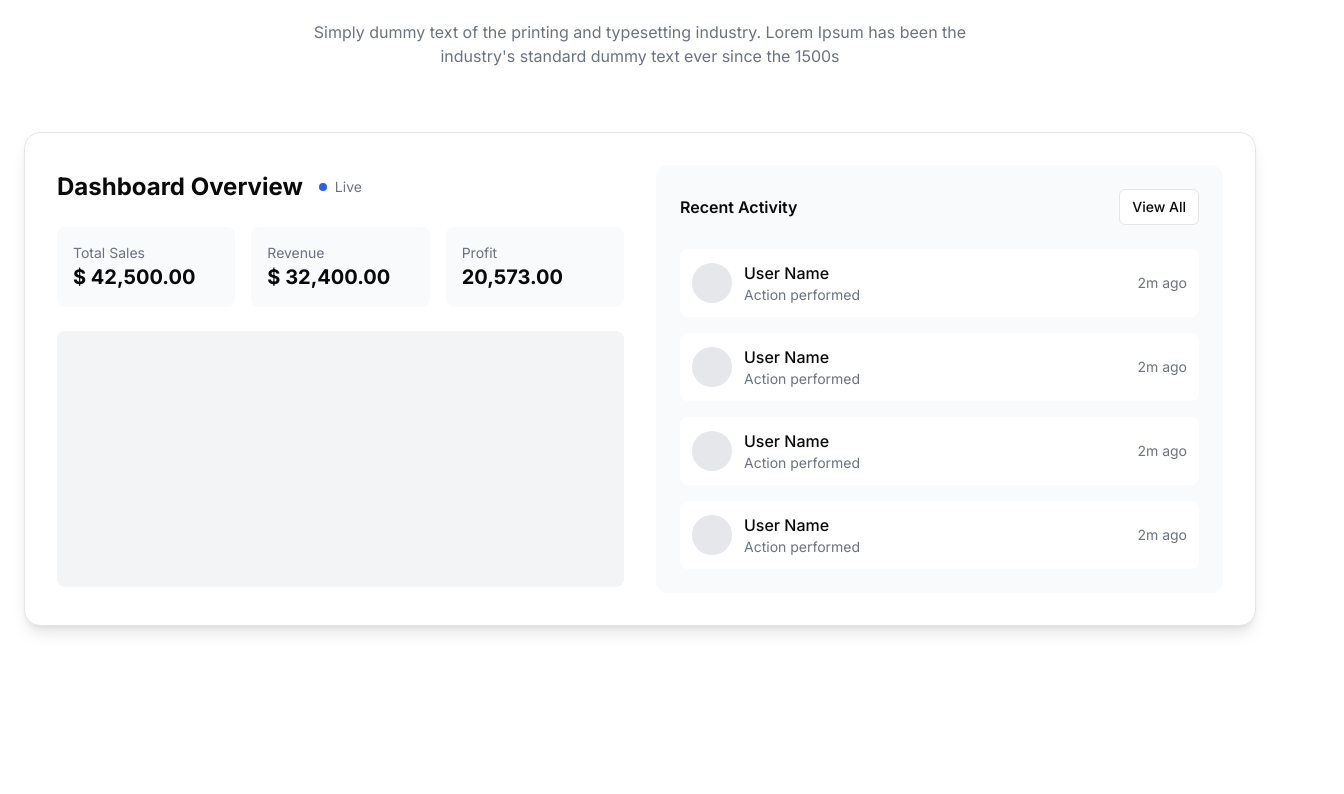
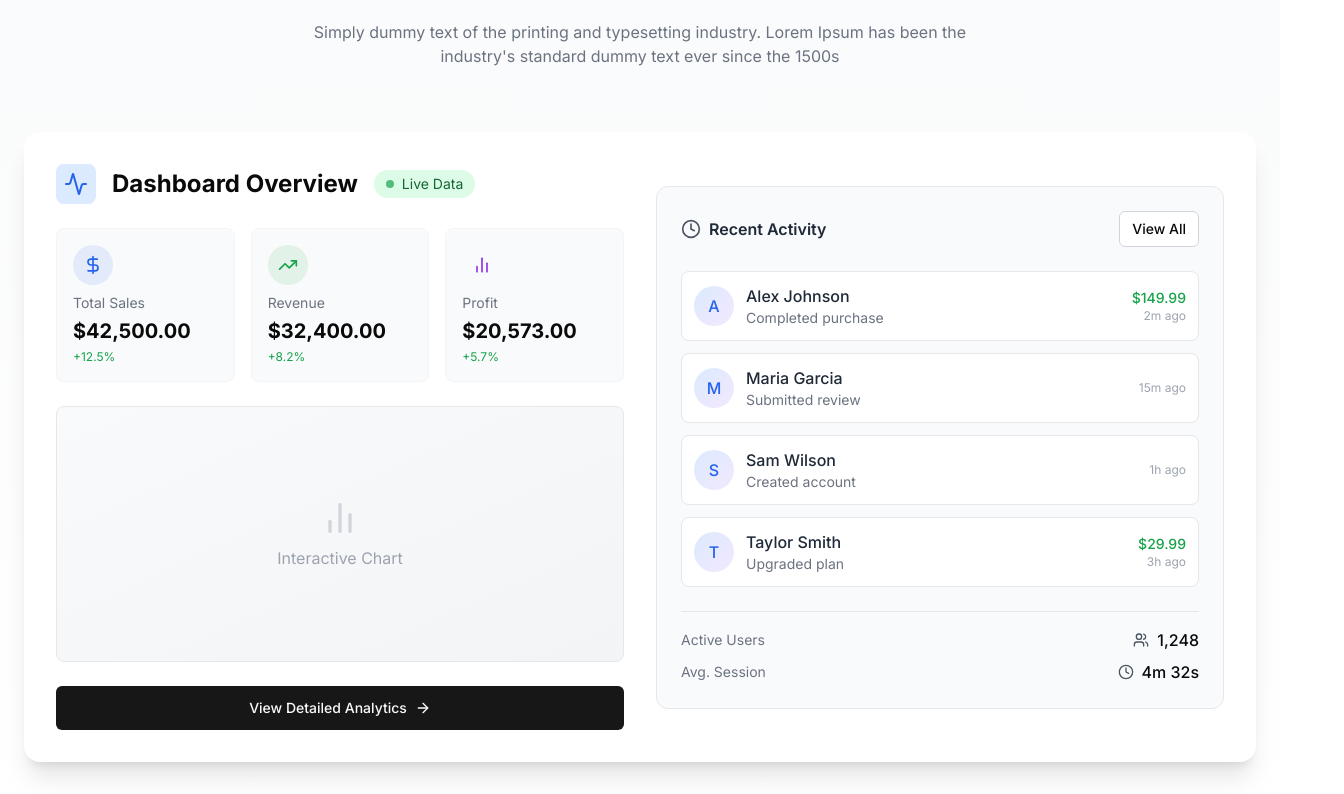
Before and after one commit to YasserEsam/Elevate-soft, a Next.js app: page / in a window 1280 px wide. Shown: the part 1726-2520 px from the top of the page, 1344 px wide, since content can reach past the window. Built offline with nearby package versions, Linux system fonts and the light colour scheme.

Commit message:
style : give the analytics section a abetter desing

```diff
--- a/components/sections/Analytics.tsx
+++ b/components/sections/Analytics.tsx
@@ -2,65 +2,189 @@
 
 import { Card } from "@/components/ui/card";
 import { Button } from "@/components/ui/button";
+import { motion } from "framer-motion";
+import { ArrowRight, Activity, BarChart2, TrendingUp, Clock, Users, DollarSign } from "lucide-react";
+import { useInView } from "react-intersection-observer";
+
+const stats = [
+  { id: 1, label: "Total Sales", value: "$42,500.00", change: "+12.5%", icon: DollarSign, color: "text-blue-600" },
+  { id: 2, label: "Revenue", value: "$32,400.00", change: "+8.2%", icon: TrendingUp, color: "text-green-600" },
+  { id: 3, label: "Profit", value: "$20,573.00", change: "+5.7%", icon: BarChart2, color: "text-purple-600" }
+];
+
+const activities = [
+  { id: 1, user: "Alex Johnson", action: "Completed purchase", time: "2m ago", amount: "$149.99" },
+  { id: 2, user: "Maria Garcia", action: "Submitted review", time: "15m ago", amount: "" },
+  { id: 3, user: "Sam Wilson", action: "Created account", time: "1h ago", amount: "" },
+  { id: 4, user: "Taylor Smith", action: "Upgraded plan", time: "3h ago", amount: "$29.99" }
+];
+
+const AnimatedCard = ({ children, delay = 0 }) => {
+  const [ref, inView] = useInView({
+    triggerOnce: true,
+    threshold: 0.1,
+  });
+
+  return (
+    <motion.div
+      ref={ref}
+      initial={{ opacity: 0, y: 20 }}
+      animate={inView ? { opacity: 1, y: 0 } : {}}
+      transition={{ duration: 0.5, delay }}
+    >
+      {children}
+    </motion.div>
+  );
+};
 
 export default function Analytics() {
   return (
-    <section className="py-24 bg-white">
+    <section className="py-24 bg-gradient-to-b from-gray-50 to-white">
       <div className="max-w-7xl mx-auto px-4 md:px-6">
         <div className="text-center mb-16">
-          <h2 className="text-3xl font-bold mb-4">Join An Attractive & Personalized</h2>
-          <p className="text-gray-500 max-w-2xl mx-auto">
+          <motion.h2
+            className="text-3xl font-bold mb-4"
+            initial={{ opacity: 0, y: -20 }}
+            animate={{ opacity: 1, y: 0 }}
+            transition={{ duration: 0.5 }}
+          >
+            Join An <span className="bg-gradient-to-r from-blue-600 to-purple-600 bg-clip-text text-transparent">Attractive & Personalized</span> Dashboard
+          </motion.h2>
+          <motion.p
+            className="text-gray-500 max-w-2xl mx-auto"
+            initial={{ opacity: 0 }}
+            animate={{ opacity: 1 }}
+            transition={{ duration: 0.5, delay: 0.2 }}
+          >
             Simply dummy text of the printing and typesetting industry. Lorem Ipsum has been the industry's standard dummy text ever since the 1500s
-          </p>
+          </motion.p>
         </div>
-        <Card className="p-8 rounded-2xl shadow-lg">
-          <div className="grid md:grid-cols-2 gap-8 items-center">
+
+        <AnimatedCard>
+          <Card className="p-8 rounded-2xl shadow-xl border-0 bg-white overflow-hidden">
+            {/* Decorative elements */}
+            <div className="absolute top-0 right-0 w-32 h-32 bg-blue-100 rounded-full opacity-10 -mr-16 -mt-16"></div>
+            <div className="absolute bottom-0 left-0 w-64 h-64 bg-purple-100 rounded-full opacity-10 -ml-32 -mb-32"></div>
+
+            <div className="grid md:grid-cols-2 gap-8 items-center relative">
+              {/* Left Column */}
               <div className="space-y-6">
                 <div className="flex items-center gap-4">
+                  <motion.div
+                    className="p-2 bg-blue-100 rounded-lg"
+                    whileHover={{ rotate: 10 }}
+                  >
+                    <Activity className="h-6 w-6 text-blue-600" />
+                  </motion.div>
                   <h3 className="text-2xl font-bold">Dashboard Overview</h3>
-                <div className="flex items-center gap-2">
-                  <span className="w-2 h-2 rounded-full bg-blue-600"></span>
-                  <span className="text-sm text-gray-500">Live</span>
+                  <div className="flex items-center gap-2 px-3 py-1 bg-green-100 rounded-full">
+                    <span className="w-2 h-2 rounded-full bg-green-600 animate-pulse"></span>
+                    <span className="text-sm text-green-800">Live Data</span>
                   </div>
                 </div>
+
+                {/* Stats Grid */}
                 <div className="grid grid-cols-3 gap-4">
-                <div className="p-4 bg-gray-50 rounded-lg">
-                  <p className="text-sm text-gray-500">Total Sales</p>
-                  <p className="text-xl font-bold">$ 42,500.00</p>
+                  {stats.map((stat) => (
+                    <motion.div
+                      key={stat.id}
+                      className="p-4 bg-gray-50 rounded-lg border border-gray-100 hover:border-blue-100 transition-colors"
+                      whileHover={{ y: -5 }}
+                    >
+                      <div className={`flex items-center justify-center w-10 h-10 rounded-full ${stat.color.replace('text', 'bg')} bg-opacity-10 mb-2`}>
+                        <stat.icon className={`h-5 w-5 ${stat.color}`} />
                       </div>
-                <div className="p-4 bg-gray-50 rounded-lg">
-                  <p className="text-sm text-gray-500">Revenue</p>
-                  <p className="text-xl font-bold">$ 32,400.00</p>
+                      <p className="text-sm text-gray-500">{stat.label}</p>
+                      <p className="text-xl font-bold mt-1">{stat.value}</p>
+                      <p className={`text-xs mt-1 ${stat.change.startsWith('+') ? 'text-green-600' : 'text-red-600'}`}>
+                        {stat.change}
+                      </p>
+                    </motion.div>
+                  ))}
                 </div>
-                <div className="p-4 bg-gray-50 rounded-lg">
-                  <p className="text-sm text-gray-500">Profit</p>
-                  <p className="text-xl font-bold">20,573.00</p>
+
+                {/* Chart Placeholder with animated loading effect */}
+                <motion.div
+                  className="h-64 bg-gradient-to-br from-gray-50 to-gray-100 rounded-lg border border-gray-200 relative overflow-hidden"
+                  initial={{ opacity: 0.5 }}
+                  animate={{ opacity: 1 }}
+                  transition={{ duration: 1 }}
+                >
+                  <div className="absolute inset-0 flex items-center justify-center">
+                    <div className="text-center">
+                      <BarChart2 className="h-10 w-10 text-gray-300 mx-auto mb-2" />
+                      <p className="text-gray-400">Interactive Chart</p>
                     </div>
                   </div>
-              <div className="h-64 bg-gray-100 rounded-lg">
-                {/* Chart placeholder - you'll need to implement actual chart */}
+                  {/* This would be replaced with your actual chart component */}
+                </motion.div>
+
+                <Button className="w-full mt-4" size="lg">
+                  View Detailed Analytics <ArrowRight className="ml-2 h-4 w-4" />
+                </Button>
+              </div>
+
+              {/* Right Column - Recent Activity */}
+              <div className="bg-gray-50 p-6 rounded-xl border border-gray-200">
+                <div className="flex items-center justify-between mb-6">
+                  <div className="flex items-center gap-2">
+                    <Clock className="h-5 w-5 text-gray-600" />
+                    <h4 className="font-semibold text-gray-800">Recent Activity</h4>
+                  </div>
+                  <Button variant="outline" size="sm" className="border-gray-300">
+                    View All
+                  </Button>
+                </div>
+                <div className="space-y-3">
+                  {activities.map((activity, index) => (
+                    <motion.div
+                      key={activity.id}
+                      className="flex items-center gap-3 p-3 bg-white rounded-lg border border-gray-200 hover:shadow-sm transition-shadow"
+                      initial={{ opacity: 0, x: 20 }}
+                      animate={{ opacity: 1, x: 0 }}
+                      transition={{ duration: 0.3, delay: index * 0.1 }}
+                      whileHover={{ scale: 1.02 }}
+                    >
+                      <div className="flex-shrink-0">
+                        <div className="w-10 h-10 rounded-full bg-gradient-to-br from-blue-100 to-purple-100 flex items-center justify-center text-blue-600 font-medium">
+                          {activity.user.charAt(0)}
                         </div>
                       </div>
-            <div className="bg-gray-50 p-6 rounded-xl">
-              <div className="flex items-center justify-between mb-6">
-                <h4 className="font-semibold">Recent Activity</h4>
-                <Button variant="outline" size="sm">View All</Button>
+                      <div className="flex-grow min-w-0">
+                        <p className="font-medium text-gray-800 truncate">{activity.user}</p>
+                        <p className="text-sm text-gray-500 truncate">{activity.action}</p>
                       </div>
-              <div className="space-y-4">
-                {[1, 2, 3, 4].map((item) => (
-                  <div key={item} className="flex items-center gap-3 p-3 bg-white rounded-lg">
-                    <div className="w-10 h-10 rounded-full bg-gray-200"></div>
-                    <div>
-                      <p className="font-medium">User Name</p>
-                      <p className="text-sm text-gray-500">Action performed</p>
+                      <div className="flex-shrink-0 text-right">
+                        {activity.amount && (
+                          <p className="text-sm font-medium text-green-600">{activity.amount}</p>
+                        )}
+                        <p className="text-xs text-gray-400">{activity.time}</p>
                       </div>
-                    <span className="ml-auto text-sm text-gray-500">2m ago</span>
+                    </motion.div>
+                  ))}
                 </div>
-                ))}
+
+                {/* Quick Stats at Bottom */}
+                <div className="mt-6 pt-4 border-t border-gray-200">
+                  <div className="flex items-center justify-between">
+                    <div className="text-sm text-gray-500">Active Users</div>
+                    <div className="flex items-center gap-2">
+                      <Users className="h-4 w-4 text-gray-600" />
+                      <span className="font-medium">1,248</span>
+                    </div>
+                  </div>
+                  <div className="flex items-center justify-between mt-2">
+                    <div className="text-sm text-gray-500">Avg. Session</div>
+                    <div className="flex items-center gap-2">
+                      <Clock className="h-4 w-4 text-gray-600" />
+                      <span className="font-medium">4m 32s</span>
+                    </div>
+                  </div>
                 </div>
               </div>
             </div>
           </Card>
+        </AnimatedCard>
       </div>
     </section>
   );
```
Lines whose indentation alone changed are shown as unchanged.
